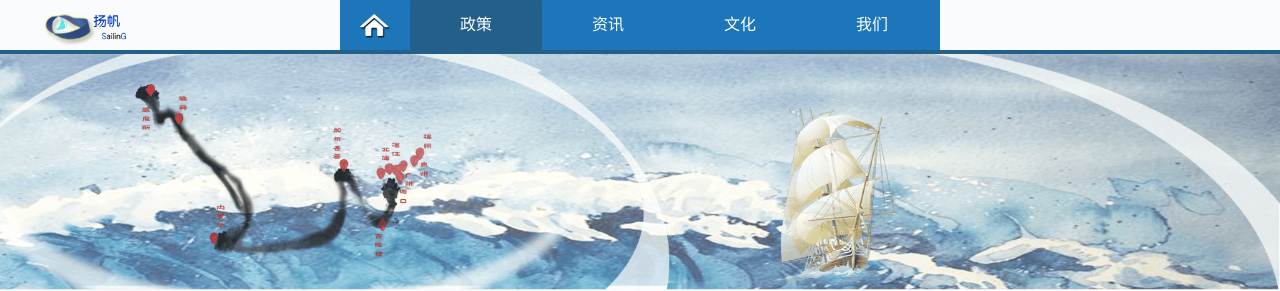
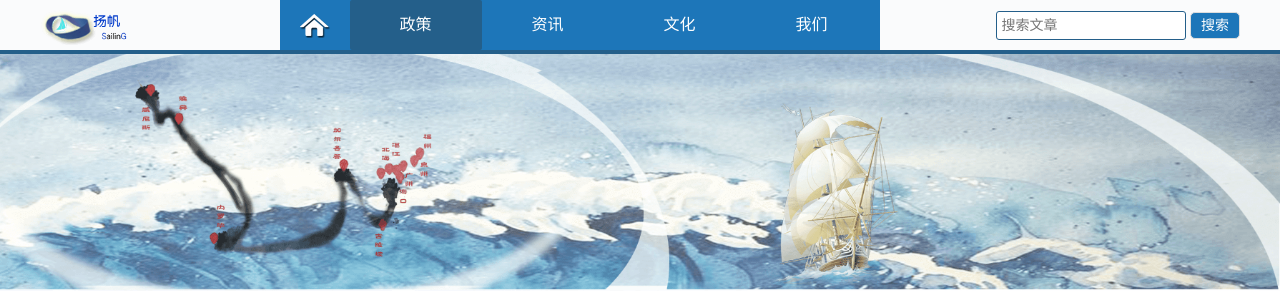
Before and after one commit to fs12580/road, a Django app: page /article_list/1 in a window 1280 px wide. Shown: the top 291 px of the page. Run offline with Django 3.2, Linux system fonts and the light colour scheme; data that the repository does not hold is empty; style sheets or scripts are compiled from the project's sources.

Commit message:
增加搜索功能

```diff
--- a/gxu/static/css/base.css
+++ b/gxu/static/css/base.css
@@ -446,14 +446,32 @@ a:focus {
     line-height: 50px; }
     .nav h1 img {
       height: 35px; }
+  .nav .search {
+    float: right;
+    line-height: 50px; }
+    .nav .search input {
+      line-height: 25px;
+      border-radius: 3px;
+      outline: none;
+      border: none;
+      border: 1px solid #245f8a;
+      font-size: 14px;
+      padding-left: 5px; }
+    .nav .search button {
+      background: #1d76b9;
+      color: #fff;
+      border: 1px solid #ddd;
+      border-radius: 5px;
+      font-size: 14px;
+      line-height: 25px;
+      padding: 0 10px; }
   .nav .nav-second {
     list-style: none;
     font-size: 0;
     padding-left: 0;
     background-color: #1d76b9;
-    position: absolute;
-    left: 50%;
-    margin-left: -300px; }
+    float: left;
+    margin-left: 150px; }
     .nav .nav-second .second-wrapper {
       width: 600px;
       margin: 0 auto; }
--- a/gxu/static/css/base.scss
+++ b/gxu/static/css/base.scss
@@ -8,6 +8,10 @@ html {
     -webkit-text-size-adjust: 100%;
     /* 2 */
 }
+
+
+
+
 
 
 
@@ -24,12 +28,6 @@ html {
 body {
     margin: 0;
 }
-
-
-
-
-
-
 
 
 
@@ -52,12 +50,6 @@ section {
 
 
 
-
-
-
-
-
-
 /**
  * Correct the font size and margin on `h1` elements within `section` and
  * `article` contexts in Chrome, Firefox, and Safari.
@@ -67,12 +59,6 @@ h1 {
     font-size: 2em;
     margin: 0.67em 0;
 }
-
-
-
-
-
-
 
 
 
@@ -98,12 +84,6 @@ main {
 
 
 
-
-
-
-
-
-
 /**
  * Add the correct margin in IE 8.
  */
@@ -111,12 +91,6 @@ main {
 figure {
     margin: 1em 40px;
 }
-
-
-
-
-
-
 
 
 
@@ -141,12 +115,6 @@ hr {
 
 
 
-
-
-
-
-
-
 /**
  * 1. Correct the inheritance and scaling of font size in all browsers.
  * 2. Correct the odd `em` font sizing in all browsers.
@@ -158,12 +126,6 @@ pre {
     font-size: 1em;
     /* 2 */
 }
-
-
-
-
-
-
 
 
 
@@ -189,12 +151,6 @@ a {
 
 
 
-
-
-
-
-
-
 /**
  * 1. Remove the bottom border in Chrome 57- and Firefox 39-.
  * 2. Add the correct text decoration in Chrome, Edge, IE, Opera, and Safari.
@@ -213,12 +169,6 @@ abbr[title] {
 
 
 
-
-
-
-
-
-
 /**
  * Prevent the duplicate application of `bolder` by the next rule in Safari 6.
  */
@@ -232,12 +182,6 @@ strong {
 
 
 
-
-
-
-
-
-
 /**
  * Add the correct font weight in Chrome, Edge, and Safari.
  */
@@ -246,12 +190,6 @@ b,
 strong {
     font-weight: bolder;
 }
-
-
-
-
-
-
 
 
 
@@ -275,12 +213,6 @@ samp {
 
 
 
-
-
-
-
-
-
 /**
  * Add the correct font style in Android 4.3-.
  */
@@ -288,12 +220,6 @@ samp {
 dfn {
     font-style: italic;
 }
-
-
-
-
-
-
 
 
 
@@ -312,12 +238,6 @@ mark {
 
 
 
-
-
-
-
-
-
 /**
  * Add the correct font size in all browsers.
  */
@@ -325,12 +245,6 @@ mark {
 small {
     font-size: 80%;
 }
-
-
-
-
-
-
 
 
 
@@ -361,12 +275,6 @@ sup {
 
 
 
-
-
-
-
-
-
 /* Embedded content
    ========================================================================== */
 
@@ -379,12 +287,6 @@ audio,
 video {
     display: inline-block;
 }
-
-
-
-
-
-
 
 
 
@@ -403,12 +305,6 @@ audio:not([controls]) {
 
 
 
-
-
-
-
-
-
 /**
  * Remove the border on images inside links in IE 10-.
  */
@@ -421,12 +317,6 @@ img {
 
 
 
-
-
-
-
-
-
 /**
  * Hide the overflow in IE.
  */
@@ -434,12 +324,6 @@ img {
 svg:not(:root) {
     overflow: hidden;
 }
-
-
-
-
-
-
 
 
 
@@ -473,12 +357,6 @@ textarea {
 
 
 
-
-
-
-
-
-
 /**
  * Show the overflow in IE.
  * 1. Show the overflow in Edge.
@@ -489,12 +367,6 @@ input {
     /* 1 */
     overflow: visible;
 }
-
-
-
-
-
-
 
 
 
@@ -515,12 +387,6 @@ select {
 
 
 
-
-
-
-
-
-
 /**
  * 1. Prevent a WebKit bug where (2) destroys native `audio` and `video`
  *    controls in Android 4.
@@ -532,13 +398,6 @@ html [type="button"],
 
 
 
-
-
-
-
-
-
-
 /* 1 */
 
 [type="reset"],
@@ -546,12 +405,6 @@ html [type="button"],
     -webkit-appearance: button;
     /* 2 */
 }
-
-
-
-
-
-
 
 
 
@@ -573,12 +426,6 @@ button::-moz-focus-inner,
 
 
 
-
-
-
-
-
-
 /**
  * Restore the focus styles unset by the previous rule.
  */
@@ -594,12 +441,6 @@ button:-moz-focusring,
 
 
 
-
-
-
-
-
-
 /**
  * Correct the padding in Firefox.
  */
@@ -607,12 +448,6 @@ button:-moz-focusring,
 fieldset {
     padding: 0.35em 0.75em 0.625em;
 }
-
-
-
-
-
-
 
 
 
@@ -645,12 +480,6 @@ legend {
 
 
 
-
-
-
-
-
-
 /**
  * 1. Add the correct display in IE 9-.
  * 2. Add the correct vertical alignment in Chrome, Firefox, and Opera.
@@ -667,12 +496,6 @@ progress {
 
 
 
-
-
-
-
-
-
 /**
  * Remove the default vertical scrollbar in IE.
  */
@@ -680,12 +503,6 @@ progress {
 textarea {
     overflow: auto;
 }
-
-
-
-
-
-
 
 
 
@@ -709,12 +526,6 @@ textarea {
 
 
 
-
-
-
-
-
-
 /**
  * Correct the cursor style of increment and decrement buttons in Chrome.
  */
@@ -723,12 +534,6 @@ textarea {
 [type="number"]::-webkit-outer-spin-button {
     height: auto;
 }
-
-
-
-
-
-
 
 
 
@@ -750,12 +555,6 @@ textarea {
 
 
 
-
-
-
-
-
-
 /**
  * Remove the inner padding and cancel buttons in Chrome and Safari on macOS.
  */
@@ -764,12 +563,6 @@ textarea {
 [type="search"]::-webkit-search-decoration {
     -webkit-appearance: none;
 }
-
-
-
-
-
-
 
 
 
@@ -791,12 +584,6 @@ textarea {
 
 
 
-
-
-
-
-
-
 /* Interactive
    ========================================================================== */
 
@@ -810,24 +597,11 @@ details,
 
 
 
-
-
-
-
-
-
-
 /* 1 */
 
 menu {
     display: block;
 }
-
-
-
-
-
-
 
 
 
@@ -840,12 +614,6 @@ menu {
 summary {
     display: list-item;
 }
-
-
-
-
-
-
 
 
 
@@ -867,12 +635,6 @@ canvas {
 
 
 
-
-
-
-
-
-
 /**
  * Add the correct display in IE.
  */
@@ -880,12 +642,6 @@ canvas {
 template {
     display: none;
 }
-
-
-
-
-
-
 
 
 
@@ -910,12 +666,6 @@ body {
 a:focus {
     outline: none;
 }
-
-
-
-
-
-
 
 
 
@@ -989,14 +739,35 @@ a:focus {
             height: 35px;
         }
     }
+    .search {
+        float: right;
+        line-height: 50px;
+        input {
+            line-height: 25px;
+            border-radius: 3px;
+            outline: none;
+            border: none;
+            border: 1px solid #245f8a;
+            font-size: 14px;
+            padding-left: 5px;
+        }
+        button {
+            background: #1d76b9;
+            color: #fff;
+            border: 1px solid #ddd;
+            border-radius: 5px;
+            font-size: 14px;
+            line-height: 25px;
+            padding: 0 10px;
+        }
+    }
     .nav-second {
         list-style: none;
         font-size: 0;
         padding-left: 0;
         background-color: #1d76b9;
-        position: absolute;
-        left: 50%;
-        margin-left: -300px;
+        float: left;
+        margin-left: 150px;
         .second-wrapper {
             width: 600px;
             margin: 0 auto;
@@ -1090,8 +861,6 @@ a:focus {
 
 
 
-
-
 /*模态框重构*/
 
 .modal {
@@ -1125,6 +894,10 @@ a:focus {
 
 
 
+
+
+
+
 /*响应式*/
 
 @media screen and (max-width: 425px) {
@@ -1141,8 +914,8 @@ a:focus {
             min-height: 150px;
         }
     }
-    .nav{
-        .nav-second{
+    .nav {
+        .nav-second {
             position: static;
             margin: 0;
             float: right;
@@ -1150,7 +923,6 @@ a:focus {
     }
     .second-wrapper {
         width: 300px !important;
-
         li {
             a {
                 padding: 0 10px !important;
--- a/gxu/templates/gxu/article_list.html
+++ b/gxu/templates/gxu/article_list.html
@@ -9,6 +9,9 @@
             <img src="/static/images/news.png" alt="">
         {% elif index == 'culture' %}
             <img src="/static/images/culture.png" alt="">
+        {% elif index == 'search' %}
+        <h3>搜索</h3>
+        <p>搜索<span> “{{search_info}}” </span>结果共 {{article|length}} 条：</p>
         {% else %}
             <img src="/static/images/we.png" alt="">
         {%  endif %}
--- a/gxu/templates/gxu/base.html
+++ b/gxu/templates/gxu/base.html
@@ -24,6 +24,12 @@
                     <li><a href="{% url 'article_list' 4 %}" class="nav-item {% if page == 'we' %}nav-checked{% endif %}">我们</a></li>
                 </div>
             </ul>
+            <div class="search">
+                <form method="get" action="/search/">
+                    <input name="q" type="search" placeholder="搜索文章" required>
+                    <button type="submit">搜索</button>
+                </form>
+            </div>
             <!-- <span class="change-lang"><a href="">中/En</a></span> -->
         </div>
     </div>
--- a/gxu/urls.py
+++ b/gxu/urls.py
@@ -9,4 +9,5 @@ urlpatterns = [
         name='article_list'),  # 政策
     url(r'^article_detail/(\d+)$', views.article_detail,
         name='article_detail'),  # 政策文章页
+    url(r'^search/$', views.search, name='search'),  # 搜索
 ]
--- a/gxu/views.py
+++ b/gxu/views.py
@@ -115,3 +115,22 @@ def information(request):
 # 资讯
 def ours(request):
     return render(request, 'gxu/ours.html')
+
+
+# 搜索
+def search(request):
+    q = request.GET.get('q')
+    data = {
+        'error_msg': '',
+        'article': '',
+        'index': 'search',
+        'search_info': q
+    }
+    post = Article.objects.filter()
+    if q:
+        post_list = post.filter(title__icontains=q)
+        data['article'] = post_list
+        return render(request, 'gxu/article_list.html', data)
+    else:
+        data['error_msg'] = '请输入关键词'
+        return render(request, 'gxu/article_list.html', data)
```
